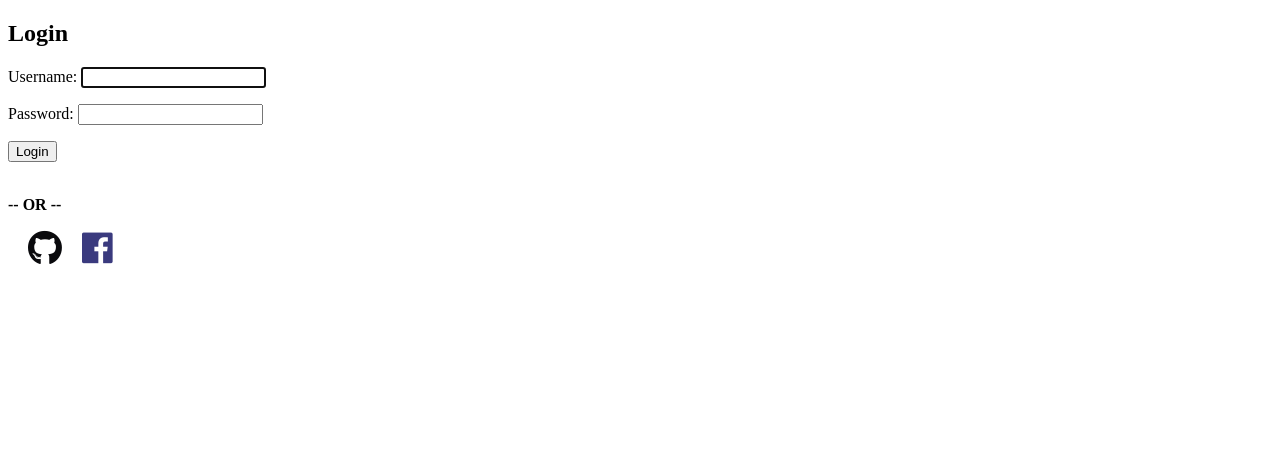
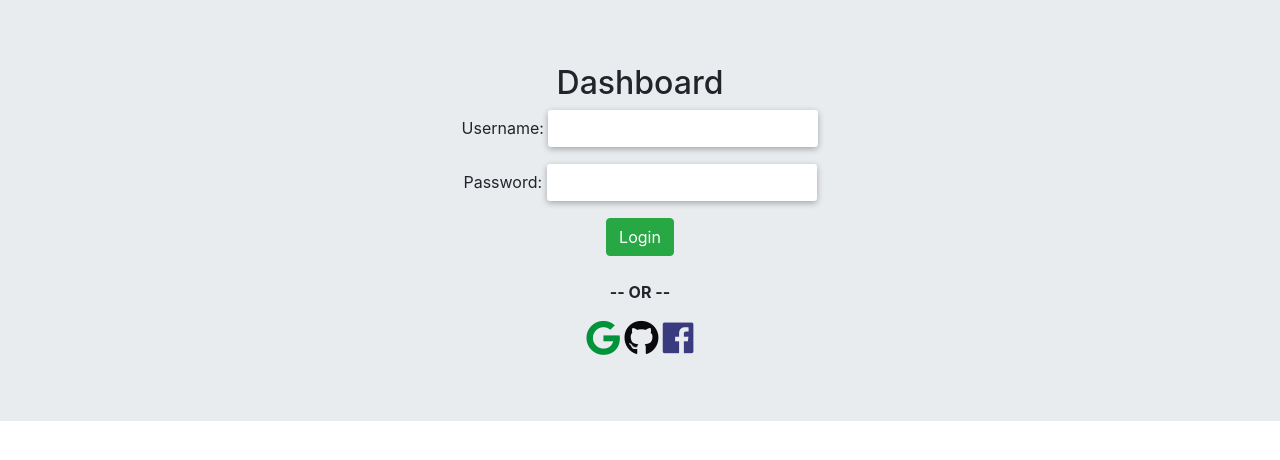
Before and after one commit to ashok10103/DjangoAuthentication, a Django app: page /accounts/login/ in a window 1280 px wide. Shown: the top 460 px of the page. Run offline with Django 3.2, Linux system fonts and the light colour scheme; some libraries are stand-ins or nearby versions.

Commit message:
added social logins with css and bootstrap

```diff
--- /dev/null
+++ b/static/css/main.css
@@ -0,0 +1,46 @@
+i.fab.fa-facebook {
+    font-size: 35px;
+    color: #3a3a7e;
+}
+i.fab.fa-google {
+    font-size: 35px;
+    /* color: #0a0a0d; */
+    color: #00933B;
+}
+i.fab.fa-github {
+    font-size: 35px;
+    color: #0a0a0d;
+
+}
+
+.container{
+    text-align:center;
+}
+
+input#id_username {
+    box-sizing: border-box;
+    border: 1px solid transparent;
+    width: 270px;
+    height: 37px;
+    padding: 0 12px;
+    border-radius: 3px;
+    box-shadow: 0 2px 6px rgba(0, 0, 0, 0.3);
+    font-size: 14px;
+    outline: none;
+    text-overflow: ellipses;
+    content:'Enter User Name'
+}
+
+input#id_password {
+    box-sizing: border-box;
+    border: 1px solid transparent;
+    width: 270px;
+    height: 37px;
+    padding: 0 12px;
+    border-radius: 3px;
+    box-shadow: 0 2px 6px rgba(0, 0, 0, 0.3);
+    font-size: 14px;
+    outline: none;
+    text-overflow: ellipses;
+    content:'Enter User Name'
+}
--- a/templates/index.html
+++ b/templates/index.html
@@ -1,15 +1,28 @@
 <!DOCTYPE html>
 <html lang="en">
     <head>
+        {% load static %}
+    <link href="https://stackpath.bootstrapcdn.com/bootstrap/4.1.1/css/bootstrap.min.css" rel="stylesheet" integrity="sha384-WskhaSGFgHYWDcbwN70/dfYBj47jz9qbsMId/iRN3ewGhXQFZCSftd1LZCfmhktB" crossorigin="anonymous">
+    <link href="https://stackpath.bootstrapcdn.com/bootstrap/4.1.1/js/bootstrap.min.js" integrity="sha384-smHYKdLADwkXOn1EmN1qk/HfnUcbVRZyYmZ4qpPea6sjB/pTJ0euyQp0Mk8ck+5T" crossorigin="anonymous"></link>
+    <link href="https://stackpath.bootstrapcdn.com/bootstrap/4.1.1/js/bootstrap.bundle.min.js" integrity="sha384-u/bQvRA/1bobcXlcEYpsEdFVK/vJs3+T+nXLsBYJthmdBuavHvAW6UsmqO2Gd/F9" crossorigin="anonymous"></link>
+
+
+
         <meta charset="utf-8">
         <title>{% block title %}Django Auth Tutorial{% endblock %}</title>
-        <!-- <script defer src="https://use.fontawesome.com/releases/v5.1.0/js/all.js" integrity="sha384-3LK/3kTpDE/Pkp8gTNp2gR/2gOiwQ6QaO7Td0zV76UFJVhqLl4Vl3KL1We6q6wR9" crossorigin="anonymous"></script> -->
-        <link rel="stylesheet" href="https://use.fontawesome.com/releases/v5.1.0/css/all.css" integrity="sha384-lKuwvrZot6UHsBSfcMvOkWwlCMgc0TaWr+30HWe3a4ltaBwTZhyTEggF5tJv8tbt" crossorigin="anonymous">
+        <link rel="stylesheet" href="{% static 'css/main.css' %}" type="text/css" />
+
+
     </head>
     <body>
         <main>
-            {% block content %}
-            {% endblock %}
+                <div class="jumbotron jumbotron-fluid">
+
+            <div class="container"><div class="row"><div class="col-md-12">
+                    {% block content %}
+                    {% endblock %}
+            </div></div></div>
+           </div>
         </main>
     </body>
 </html>
--- a/templates/registration/login.html
+++ b/templates/registration/login.html
@@ -1,30 +1,27 @@
 {% extends 'index.html' %}
+{% block title %}Login{% endblock %}
+{% load static %}
+{% block content %}
+<head>
 
-{% block title %}Login{% endblock %}
 
-{% block content %}
-<style>
-    i.fab.fa-facebook {
-    font-size: 35px;
-    color: #3a3a7e;
-}
-i.fab.fa-github {
-    font-size: 35px;
-    color: #0a0a0d;
-    width: 50px;
-    padding-left: 20px;
-}
-</style>
-<h2>Login</h2>
+    <link rel="stylesheet" href="https://use.fontawesome.com/releases/v5.1.0/css/all.css" integrity="sha384-lKuwvrZot6UHsBSfcMvOkWwlCMgc0TaWr+30HWe3a4ltaBwTZhyTEggF5tJv8tbt" crossorigin="anonymous">
+</head>
+
+<div class="container">
+<h2>Dashboard</h2>
 
 <form method="post">
     {% csrf_token %}
     {{ form.as_p }}
-    <button type="submit">Login</button>
+    <button class="btn btn-success">Login</button>
 </form>
 <br>
   <p><strong>-- OR --</strong></p>
+  <div class="social-buttons">
+  <a href="{% url 'social:begin' 'google-oauth2' %}"><i class="fab fa-google"></i></i></a>
   <a href="{% url 'social:begin' 'github' %}"><i class="fab fa-github"></i></a>
   <a href="{% url 'social:begin' 'facebook' %}"><i class="fab fa-facebook"></i></a>
-
+</div>
+</div>
 {% endblock %}
```
Also changed, not shown: djangoAuthentication/settings.py (+13 -0 lines), templates/home.html (+8 -1 lines), db.sqlite3.
